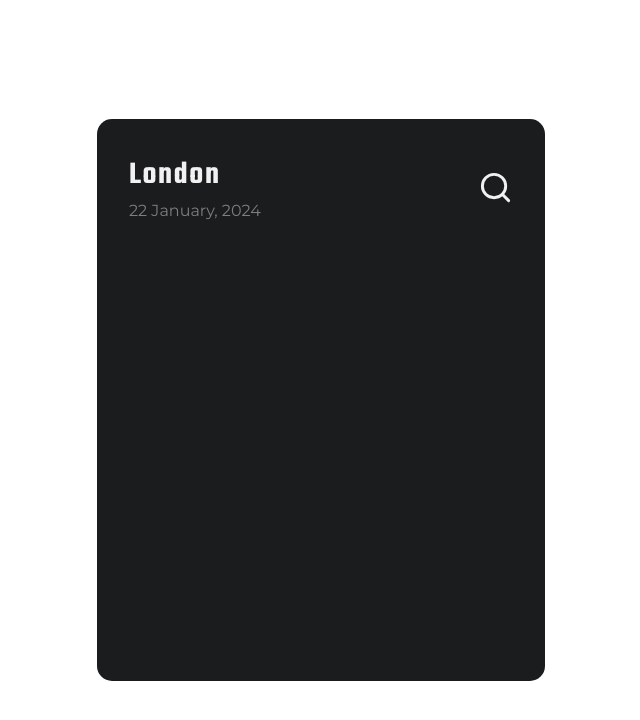
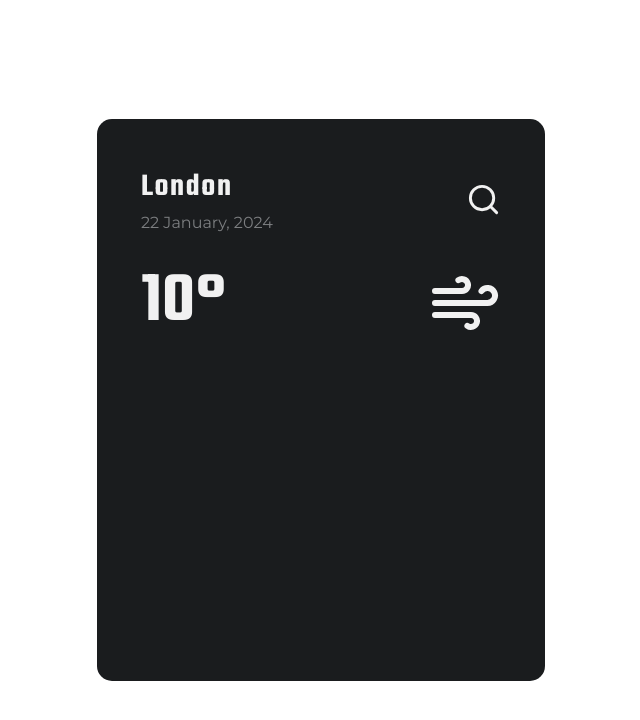
Before and after one commit to ronnypdev/Weather-App, a React (Vite) app: page / in a window 1280 px wide. Shown: the top 720 px of the page, without its empty margins (319-959 px from the left). Built offline with nearby package versions, Linux system fonts and the light colour scheme.

Commit message:
Implemented current weather section

```diff
--- a/src/components/WeatherWidget.tsx
+++ b/src/components/WeatherWidget.tsx
@@ -2,14 +2,18 @@ import { Umbrella, CloudHail, Wind, CloudRain, CloudSnow, Snowflake, Search } fr
 
 export default function WeatherWidget() {
   return (
-    <div className="w-[448px] h-[562px] bg-matte-black rounded-[15px] mx-auto p-8">
+    <div className="w-[448px] h-[562px] bg-matte-black rounded-[15px] mx-auto p-11">
       <header className="flex justify-between items-center">
-        <div>
+        <div className="city-info">
           <h1 className="font-teko font-bold text-[2em] tracking-wider">London</h1>
           <p className="font-montserrat text-[1em] text-mid-gray">22 January, 2024</p>
         </div>
         <Search className="w-[35px] h-[35px] cursor-pointer" />
       </header>
+      <div className="current-weather flex justify-between items-center mt-8">
+        <h2 className="text-7xl font-teko font-bold">10°</h2>
+        <Wind className="w-[72px] h-[72px]"/>
+      </div>
     </div>
   )
 }
```
